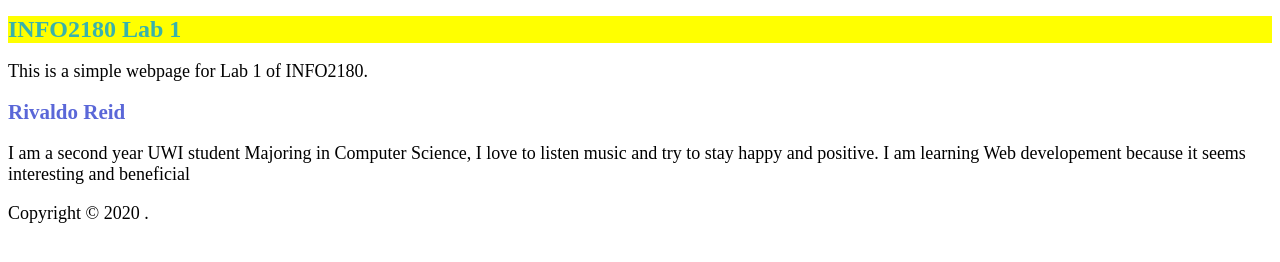
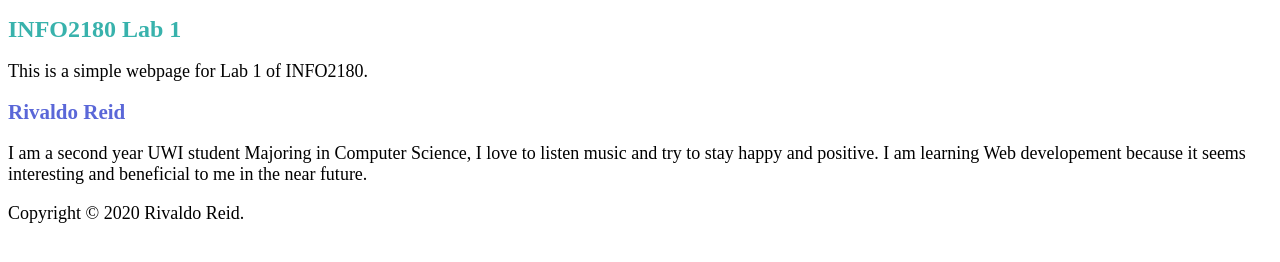
Before and after one commit to TheRivi/info2180-lab1, a plain HTML site: page index.html in a window 1280 px wide. Drawn offline with Linux system fonts and the light colour scheme.

Commit message:
edited index.html

```diff
--- a/index.html
+++ b/index.html
@@ -15,10 +15,10 @@
        </header>
        <main>
            <h2>Rivaldo Reid</h2>
-           <p>I am a second year UWI student Majoring in Computer Science, I love to listen music and try to stay happy and positive. I am learning Web developement because it seems interesting and beneficial</p>
+           <p>I am a second year UWI student Majoring in Computer Science, I love to listen music and try to stay happy and positive. I am learning Web developement because it seems interesting and beneficial to me in the near future.</p>
        </main>
        <footer>
-<p>Copyright &copy; 2020 <Rivaldo Reid>.</p>
+<p>Copyright &copy; 2020 Rivaldo Reid.</p>
        </footer>
    </body>
    </html>
--- a/styles.css
+++ b/styles.css
@@ -2,7 +2,6 @@
 h1{
 	font-size: 24px;
 	color:#38B2AC;
-	background-color: yellow;
 }
 h2{
 	font-size: 21px;
```
